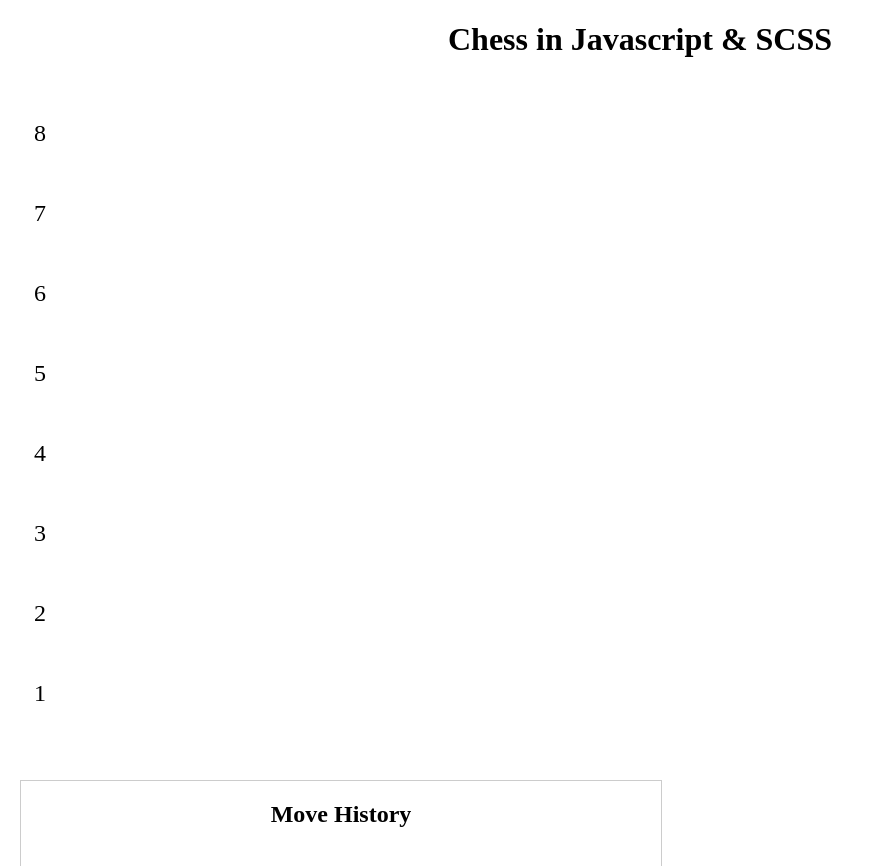
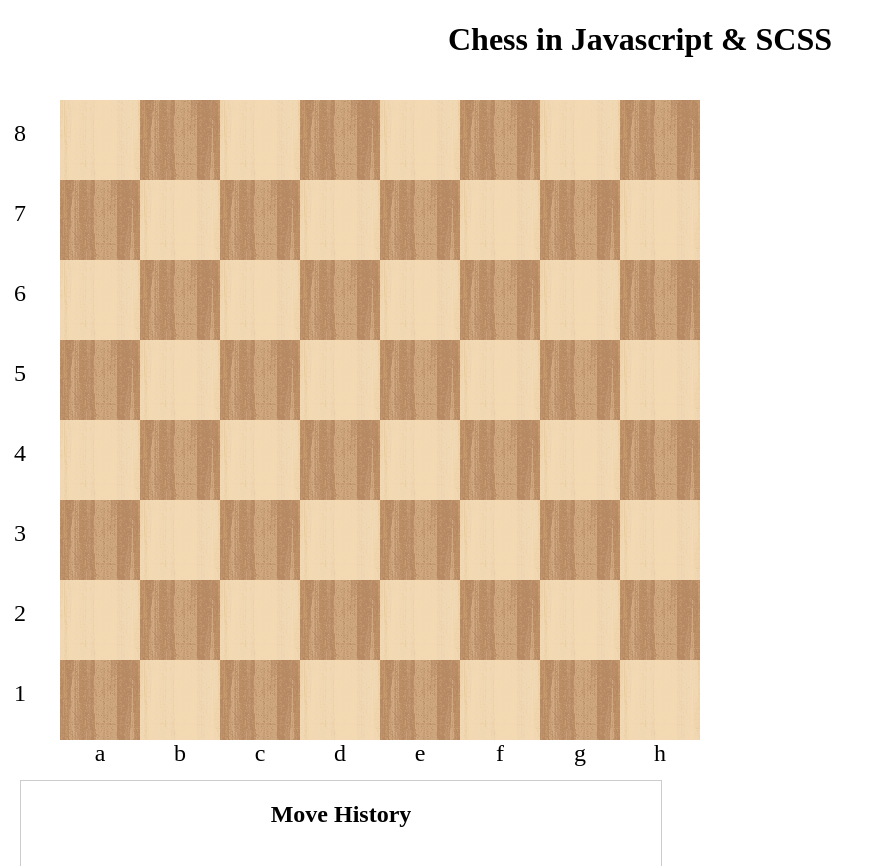
Before and after one commit to dtle82/react-chess, a React (Create React App) app in the folder react-chess/: page / in a window 1280 px wide. Shown: the top 866 px of the page, without its empty margins (0-880 px from the left). Built offline with nearby package versions, Linux system fonts and the light colour scheme.

Commit message:
create chessboard component to build squares dynamically

```diff
--- a/react-chess/src/App.css
+++ b/react-chess/src/App.css
@@ -1,65 +1,75 @@
 @charset "UTF-8";
 * {
-  font-family: 'Arial Unicode MS'; }
+  font-family: "Arial Unicode MS";
+}
 
 h1 {
-  text-align: center; }
+  text-align: center;
+}
 
 #chessboard {
   float: left;
   width: 640px;
   height: 640px;
-  margin: 20px; }
+  margin: 20px;
+}
 
 #history {
   float: left;
   width: 640px;
   height: 640px;
   margin: 20px;
-  border: 1px solid #ccc; }
-  #history h2 {
-    text-align: center; }
+  border: 1px solid #ccc;
+}
+#history h2 {
+  text-align: center;
+}
 
 .black {
   background-image: url("wood-pattern.png");
   float: left;
   width: 80px;
   height: 80px;
-  background-color: #B58863;
+  background-color: #b58863;
   font-size: 55px;
   text-align: center;
   display: table-cell;
-  vertical-align: middle; }
+  vertical-align: middle;
+}
 
 .white {
   background-image: url("wood-pattern.png");
   float: left;
   width: 80px;
   height: 80px;
-  background-color: #F0D8B5;
+  background-color: #f0d8b5;
   font-size: 55px;
   text-align: center;
   display: table-cell;
-  vertical-align: middle; }
+  vertical-align: middle;
+}
 
 #side-notation {
   float: left;
   margin: 20px 0px;
   width: 40px;
-  height: 640px; }
+  height: 640px;
+}
 
 .bottom-container {
-  margin: 0px 20px; }
+  margin: 0px 20px;
+}
 
 .side-notation {
   float: left;
-  width: 80px;
+  width: 40px;
   height: 60px;
   padding-top: 20px;
   text-align: center;
   display: table-cell;
   vertical-align: middle;
-  font-size: 24px; }
+  font-size: 24px;
+}
 
 .bottom-notation {
   float: left;
@@ -67,36 +77,44 @@ h1 {
   text-align: center;
   display: table-cell;
   vertical-align: middle;
-  font-size: 24px; }
+  font-size: 24px;
+}
 
 .selected {
   /* border: 2px solid blue; */
   box-sizing: border-box;
   border: 1px solid blue;
-  background-color: #3163B8;
-  background-image: none; }
+  background-color: #3163b8;
+  background-image: none;
+}
 
-.white-moves, .black-moves {
+.white-moves,
+.black-moves {
   box-sizing: border-box;
   /* border: 1px solid white; */
   /* background-image: none; */
-  font-size: 21px; }
+  font-size: 21px;
+}
 
 .white-moves::after {
   content: "🔵";
   display: block;
   margin: 26px;
-  opacity: .75;
-  text-shadow: -1px 0 black, 0 1px black, 1px 0 black, 0 -1px black; }
+  opacity: 0.75;
+  text-shadow: -1px 0 black, 0 1px black, 1px 0 black, 0 -1px black;
+}
 
 .black-moves::after {
   content: "🔵";
   display: block;
   margin: 26px;
-  opacity: .75;
-  text-shadow: -1px 0 black, 0 1px black, 1px 0 black, 0 -1px black; }
+  opacity: 0.75;
+  text-shadow: -1px 0 black, 0 1px black, 1px 0 black, 0 -1px black;
+}
 
-.black-moves:hover, .white-moves:hover {
+.black-moves:hover,
+.white-moves:hover {
   border: 1px solid blue;
   box-sizing: border-box;
-  background-color: #3163B8; }
+  background-color: #3163b8;
+}
--- a/react-chess/src/App.js
+++ b/react-chess/src/App.js
@@ -1,5 +1,6 @@
 import React, { useState } from "react";
 import SideNotation from "./side-notation/side-notation";
+import Chessboard from "./Chessboard/Chessboard";
 import "./App.css";
 
 function App() {
@@ -7,7 +8,7 @@ function App() {
     <div className="App">
       <h1>Chess in Javascript & SCSS</h1>
       <SideNotation />
-      <div id="chessboard" />
+      <Chessboard />
       <div id="history">
         <h2>Move History</h2>
       </div>
--- /dev/null
+++ b/react-chess/src/Chessboard/Chessboard.css
@@ -0,0 +1,4 @@
+@charset "UTF-8";
+* {
+  font-family: "Arial Unicode MS";
+}
--- /dev/null
+++ b/react-chess/src/Chessboard/Chessboard.js
@@ -0,0 +1,49 @@
+import React, { useState } from "react";
+import "./Chessboard.css";
+
+function Chessboard() {
+  const bottomNotation = ["a", "b", "c", "d", "e", "f", "g", "h"];
+  function isOdd(num) {
+    return num % 2;
+  }
+  function alternateColor(color) {
+    var color;
+    if (color == "black") {
+      color = "white";
+    } else {
+      color = "black";
+    }
+    return color;
+  }
+  const board_array = [];
+  for (var i = 0; i <= 63; i++) {
+    var starting_color = "black";
+    var quotient = Math.floor(i / 8);
+    if (isOdd(quotient)) {
+      if (i % 2) {
+        board_array.push(<div className={alternateColor(starting_color)} />);
+      } else {
+        board_array.push(<div className={starting_color} />);
+      }
+    } else {
+      if (i % 2) {
+        board_array.push(<div className={starting_color} />);
+      } else {
+        board_array.push(<div className={alternateColor(starting_color)} />);
+      }
+    }
+  }
+
+  return (
+    <div className="Chessboard">
+      <div id="chessboard">
+        {board_array}
+        {bottomNotation.map(function(notation) {
+          return <div className="bottom-notation">{notation}</div>;
+        })}
+      </div>
+    </div>
+  );
+}
+
+export default Chessboard;
--- a/react-chess/src/side-notation/side-notation.css
+++ b/react-chess/src/side-notation/side-notation.css
@@ -1,7 +1,4 @@
 @charset "UTF-8";
-* {
-  font-family: "Arial Unicode MS";
-}
 
 #side-notation {
   float: left;
```
Also changed, not shown: 1 other file (tests, documents, lock files or other folders).
